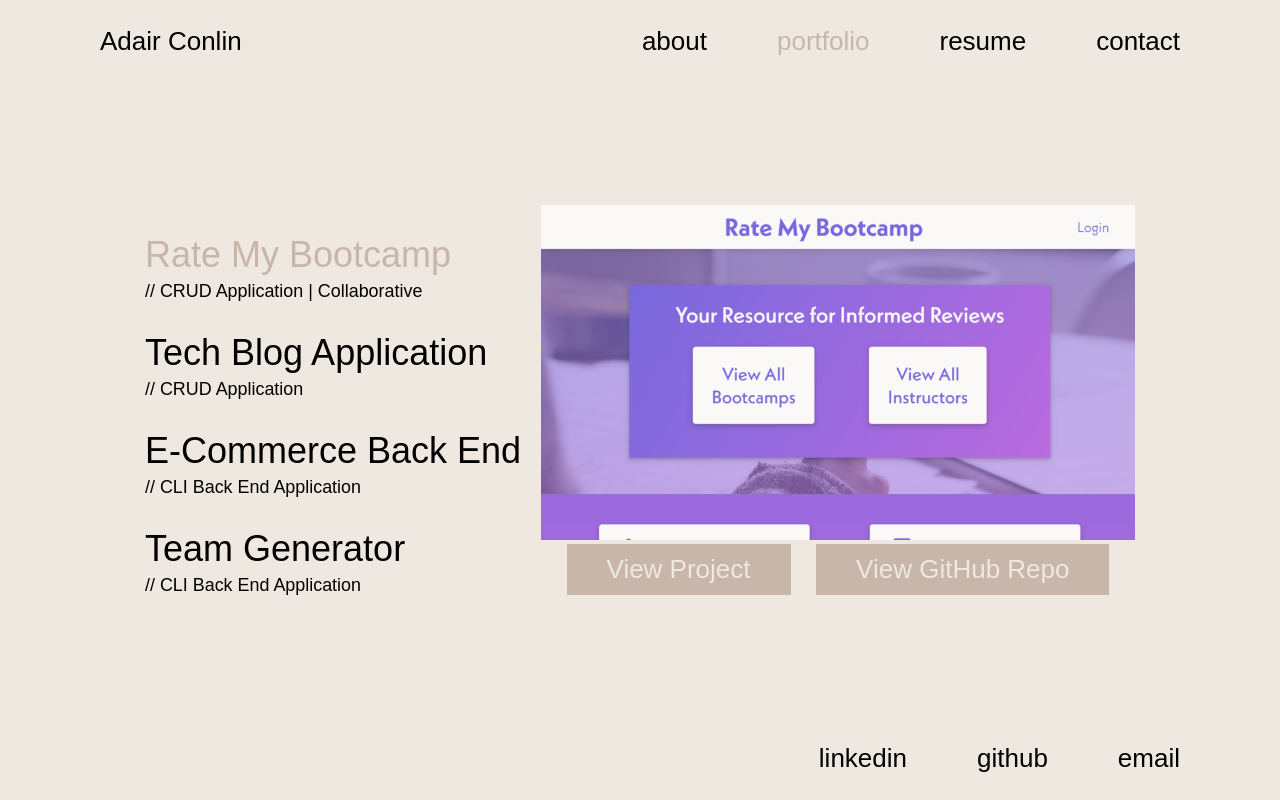
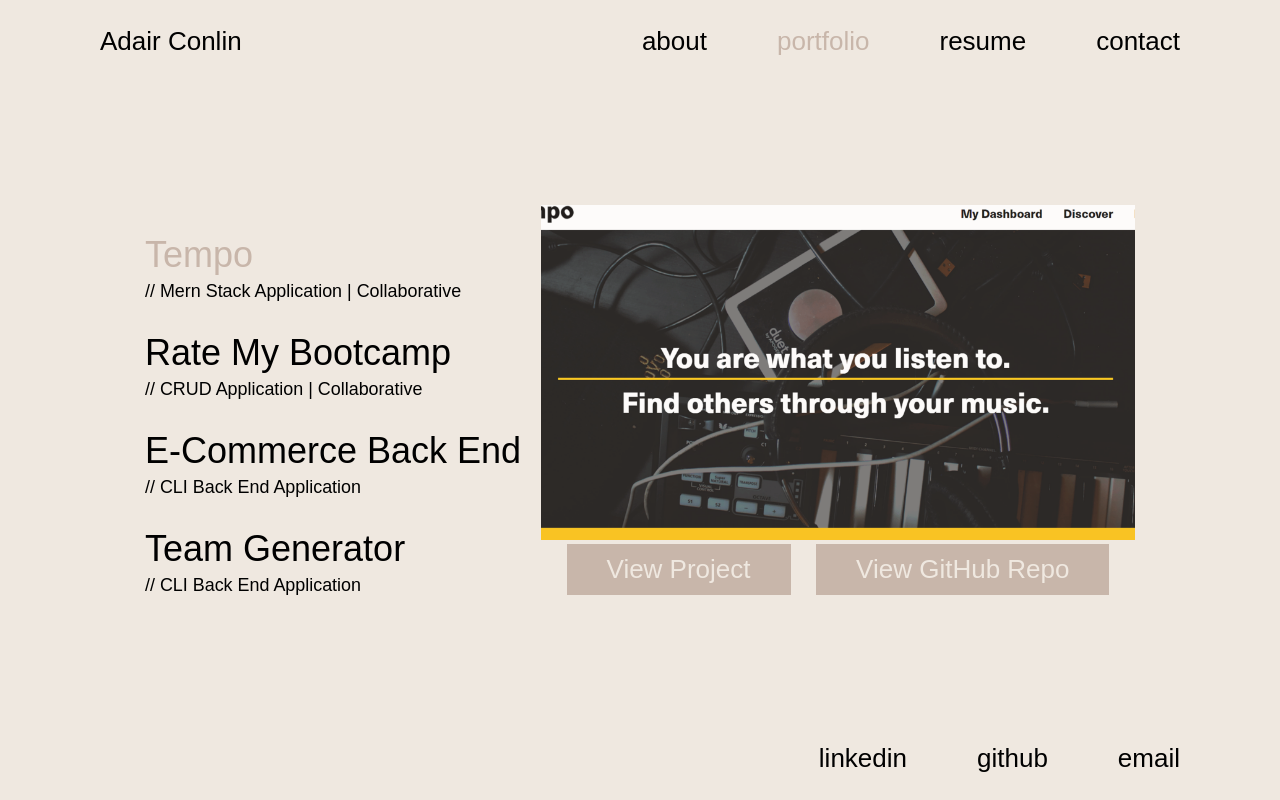
Before and after one commit to adairconlin/design-dev-portfolio, a React (Create React App) app: page / in a window 1280 px wide. Both pictures are taken after a click on the item "portfolio". Built offline with nearby package versions, Linux system fonts and the light colour scheme; a web font is replaced by a local one.

Commit message:
Added Tempo to projects

```diff
--- a/src/components/Portfolio/index.js
+++ b/src/components/Portfolio/index.js
@@ -4,16 +4,16 @@ import { useTransition, animated, config } from "react-spring";
 function Portfolio() {
     const projects = [
         {
+            src: "tempo",
+            description: "MERN Stack Application",
+            projectLink: "https://tempo-musician-search.herokuapp.com/",
+            githubLink: "https://github.com/mwegter95/project-3-tempo"
+        },
+        {
             src: "rate-my-bootcamp",
             description: "CRUD Application",
             projectLink: "https://whispering-scrubland-52233.herokuapp.com/",
             githubLink: "https://github.com/adairconlin/rate-my-bootcamp"
-        },
-        {
-            src: "tech-blog",
-            description: "CRUD Application",
-            projectLink: "https://sheltered-badlands-90401.herokuapp.com/",
-            githubLink: "https://github.com/adairconlin/tech-blog-application"
         },
         {
             src: "e-commerce",
@@ -42,16 +42,16 @@ function Portfolio() {
         <main className="portfolio">
             <section>
                 <div className="project">
-                    <a href="https://whispering-scrubland-52233.herokuapp.com/">
-                        <h1 className={`hText md ${activeProject === 1 && "accent"}`} onMouseEnter={() => hoverProject(1)}>Rate My Bootcamp</h1>
+                    <a href="https://tempo-musician-search.herokuapp.com/">
+                        <h1 className={`hText md ${activeProject === 1 && "accent"}`} onMouseEnter={() => hoverProject(1)}>Tempo</h1>
                     </a>
-                    <p className="hDisplay sm-flex">// CRUD Application | Collaborative</p>
+                    <p className="hDisplay sm-flex">// Mern Stack Application | Collaborative</p>
                 </div>
                 <div className="project">
                     <a href="https://whispering-scrubland-52233.herokuapp.com/">
-                        <h1 className={`hText md ${activeProject === 2 && "accent"}`} onMouseEnter={() => hoverProject(2)}>Tech Blog Application</h1>
+                        <h1 className={`hText md ${activeProject === 2 && "accent"}`} onMouseEnter={() => hoverProject(2)}>Rate My Bootcamp</h1>
                     </a>
-                    <p className="hDisplay sm-flex">// CRUD Application</p>
+                    <p className="hDisplay sm-flex">// CRUD Application | Collaborative</p>
                 </div>
                 <div className="project">
                     <a href="https://github.com/adairconlin/e-commerce-backend">
```
Also changed, not shown: src/assets/colored/tempo.png (added), src/assets/original/tempo.png (added).
